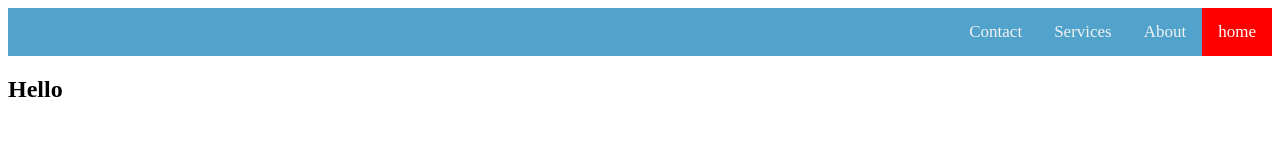
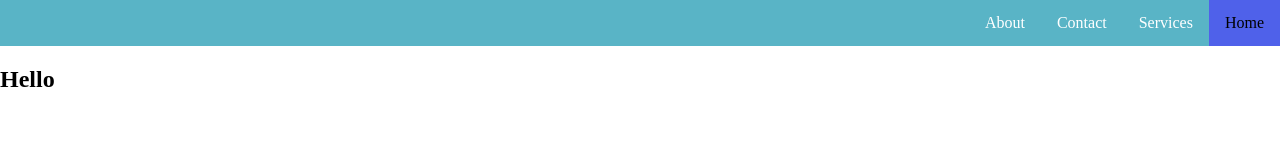
Before and after one commit to Jeysongray/my_portfolio, a plain HTML site: page index.html in a window 1280 px wide. Drawn offline with Linux system fonts and the light colour scheme.

Commit message:
Update index.html and css file

```diff
--- a/index.html
+++ b/index.html
@@ -7,12 +7,12 @@
   </head>
   <body>
     <header>
-      <div class="top_nav">
-        <a class="active"href="index.html">home</a>
-        <a href="about.html">About</a>
-        <a href="services.html">Services</a>
-        <a href="contact.html">Contact</a>
-      </div>
+      <ul>
+        <li><a class="active"href="index.html">Home</a></li>
+        <li><a href="services.html">Services</a></li>
+        <li><a href="contact.html">Contact</a></li>
+        <li><a href="about.html">About</a></li>
+      </ul>
     </header>
     <main>
     <section>
--- a/main.css
+++ b/main.css
@@ -1,27 +1,32 @@
-.about_me {
-  background-color: blue;
+html, body {
+  margin-top: 0;
+  margin: 0;
 }
-/* style the top nav*/
-.top_nav {
-  background-color: #51a3cc;
+  ul {
+    list-style-type: none;
+    margin: 0;
+    padding: 0;
     overflow: hidden;
+    background-color: #59b4c6;
   }
-/* style the top nav links*/
-.top_nav a {
+
+  li {
     float: right;
-  color: #f2f2f2;
+  }
+
+  li a {
+    display: block;
+    color: white;
     text-align: center;
     padding: 14px 16px;
     text-decoration: none;
-  font-size: 17px;
   }
-/* style the top nav on hover links*/
-.top_nav a:hover {
-  background-color: brown;
+
+  li a:hover {
+    background-color: magenta;
+  }
+  .active {
+    background-color: #4f61ea;
     color: black;
+
   }
-/* style the top nav active class*/
-.top_nav a.active {
-  background-color: red;
-  color: white;
-}
```
Lines whose indentation alone changed are shown as unchanged.
